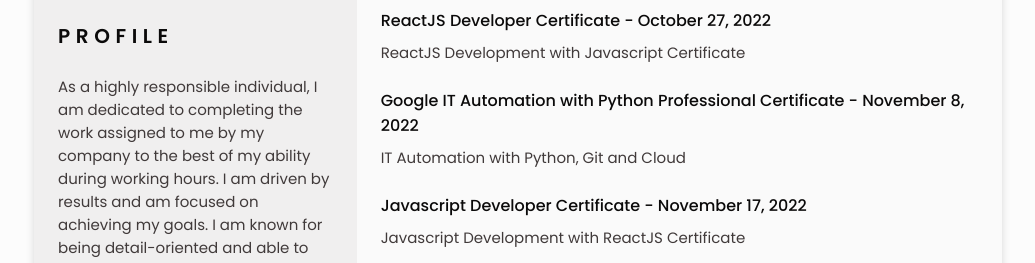
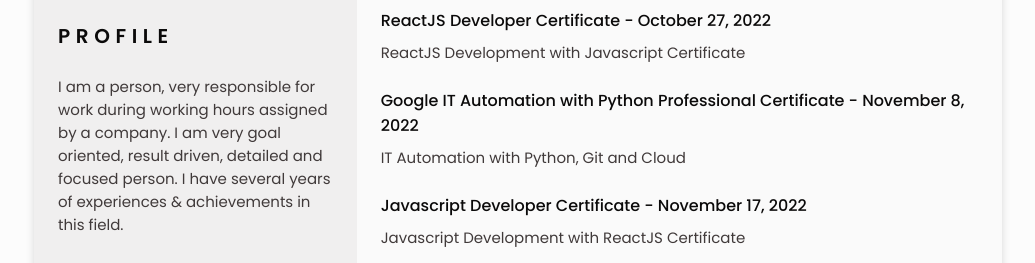
Before and after one commit to Kifal15/Responsive-resume, a plain HTML site: page index.html in a window 1280 px wide. Shown: the part 666-929 px from the top of the page, without its empty margins (122-1157 px from the left). Drawn offline with nearby package versions, Linux system fonts and the light colour scheme.

Commit message:
Update index.html

```diff
--- a/index.html
+++ b/index.html
@@ -122,7 +122,7 @@
                     <section class="profile section" id="profile">
                         <h2 class="section-title">Profile</h2>
                         <p class="profile_description">
-                          As a highly responsible individual, I am dedicated to completing the work assigned to me by my company to the best of my ability during working hours. I am driven by results and am focused on achieving my goals. I am known for being detail-oriented and able to maintain my focus on the task at hand. With several years of experience and notable achievements in my field, I am confident in my ability to deliver high-quality work..
+                            I am a person, very responsible for work during working hours assigned by a company. I am very goal oriented, result driven, detailed and focused person. I have several years of experiences & achievements in this field.
                         </p>
                     </section>
 
```
